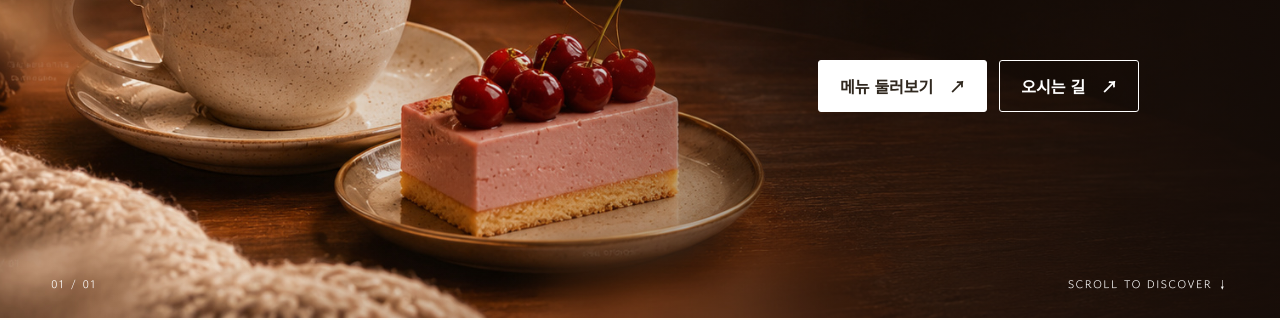
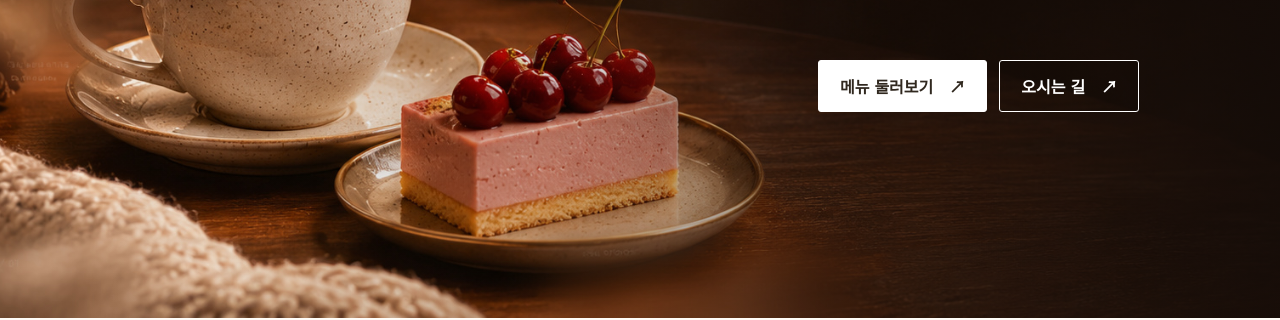
Before and after one commit to tpfyd1064-code/slowbutbetter, a plain HTML site: page index.html in a window 1280 px wide. Shown: the part 482-802 px from the top of the page. Drawn offline with nearby package versions, Linux system fonts and the light colour scheme; a web font is replaced by a local one.

Commit message:
Update index.html

```diff
--- a/index.html
+++ b/index.html
@@ -70,9 +70,7 @@
             >
           </div>
         </div>
-        <div class="hero-bottom" aria-hidden="true">
-          <span>01 / 01</span><span>SCROLL TO DISCOVER ↓</span>
-        </div>
+        <div class="hero-bottom" aria-hidden="true"></div>
       </section>
       <div class="home-second-screen">
         <section class="home-intro" aria-labelledby="intro-title">
```
